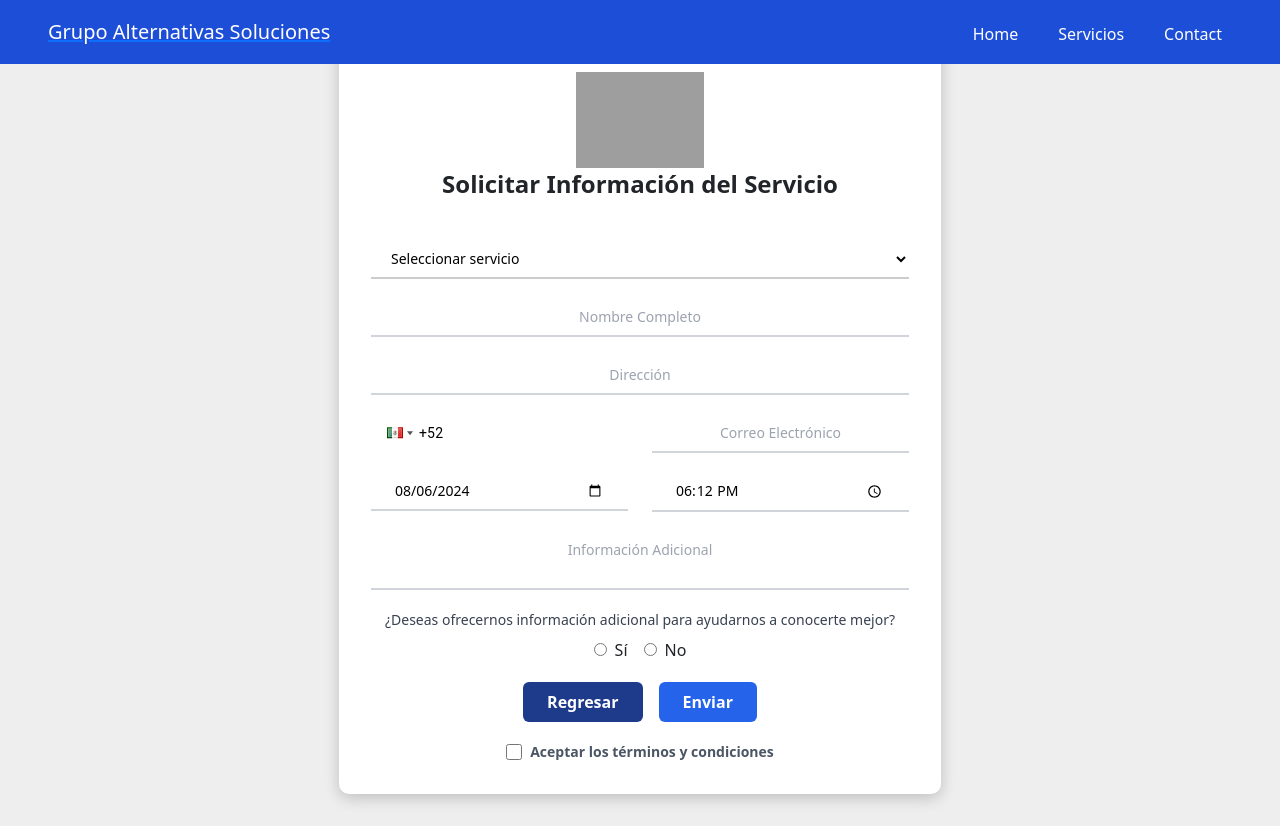
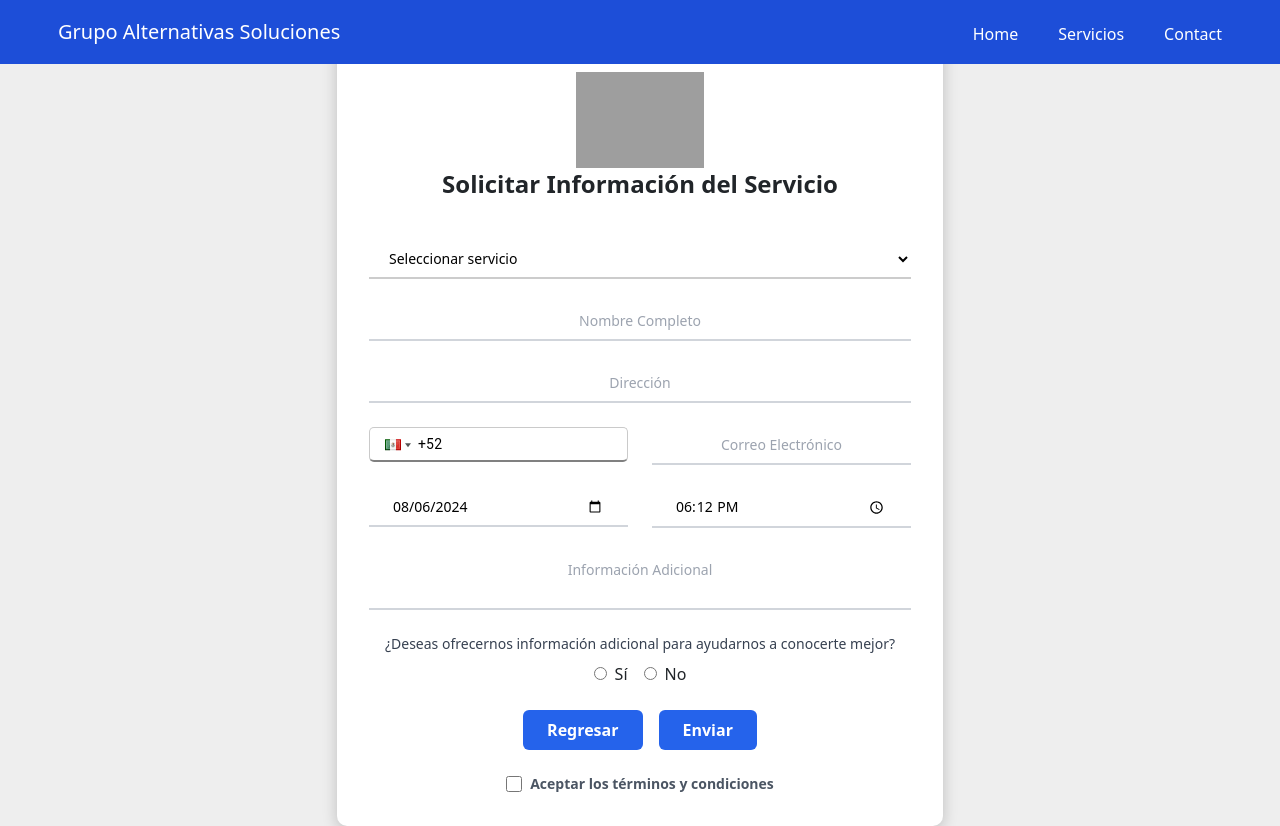
Before and after one commit to RobertoBarre25/LandingPageReact, a React (Create React App) app: page /contact in a window 1280 px wide. Shown: the top 826 px of the page. Built offline with nearby package versions, Linux system fonts and the light colour scheme; grey boxes are pictures that could not be loaded.

Commit message:
Add Styles for form

```diff
--- a/src/ContactForm/ContactForm.js
+++ b/src/ContactForm/ContactForm.js
@@ -171,7 +171,7 @@ const ContactForm = () => {
             Solicitar Información del Servicio
           </h2>
         </div>
-        <form className="space-y-5 mt-10" onSubmit={handleSubmit}>
+        <form className="space-y-6 mt-10" onSubmit={handleSubmit}>
           <input type="hidden" name="service" value={formData.service} />
           {initialService === "" && (
             <div className="relative">
@@ -236,7 +236,6 @@ const ContactForm = () => {
                   color: "black",
                   transition: "all 0.3s", // Agrega la transición
                   boxShadow: "none", // Inicializa sin sombra
-                  border: "none"
                 }}
                 containerStyle={{ width: "100%" }}
                 buttonStyle={{
@@ -334,7 +333,7 @@ const ContactForm = () => {
             <button
               type="button"
               onClick={handleBack}
-              className="bg-blue-900 hover:bg-blue-800 text-white font-bold py-2 px-4 rounded focus:outline-none focus:shadow-outline"
+              className="bg-blue-600 hover:bg-blue-700 text-white font-bold py-2 px-4 rounded focus:outline-none focus:shadow-outline"
             >
               Regresar
             </button>
--- a/src/NavBar/Header.css
+++ b/src/NavBar/Header.css
@@ -33,3 +33,7 @@
   a{
     text-decoration: none;
   }
+  .link-underline {
+    text-decoration: none; /* Elimina el subrayado */
+    color: inherit; /* Hereda el color del texto del contenedor */
+  }
--- a/src/NavBar/Header.js
+++ b/src/NavBar/Header.js
@@ -30,17 +30,17 @@ function Header({ isBlue }) {
   };
 
   const handleServicesClick = () => {
-    navigate('/service'); // Cambia "/nueva-ruta" a la ruta que desees
+    navigate('/service');
   };
 
   const handleHomeClick = () => {
-    navigate('/'); // Cambia "/nueva-ruta" a la ruta que desees
+    navigate('/');
   };
 
   return (
     <header className={`fixed top-0 left-0 w-full z-10 transition-all duration-800 ease-in-out h-16 ${headerClass}`}>
       <nav className="flex justify-between items-center px-5 h-full">
-        <a href='https://solucione.com.mx/corporativo/'><div className="text-white text-lg md:text-xl">Grupo Alternativas Soluciones</div></a>
+        <a href='https://solucione.com.mx/corporativo/' className="nav-link"><div className="text-white text-lg md:text-xl">Grupo Alternativas Soluciones</div></a>
         <ul className="text-white flex space-x-5 list-none">
           <li style={{ marginTop: '1.2rem' }}>
             <button onClick={handleHomeClick} className="nav-link">Home</button>
```
